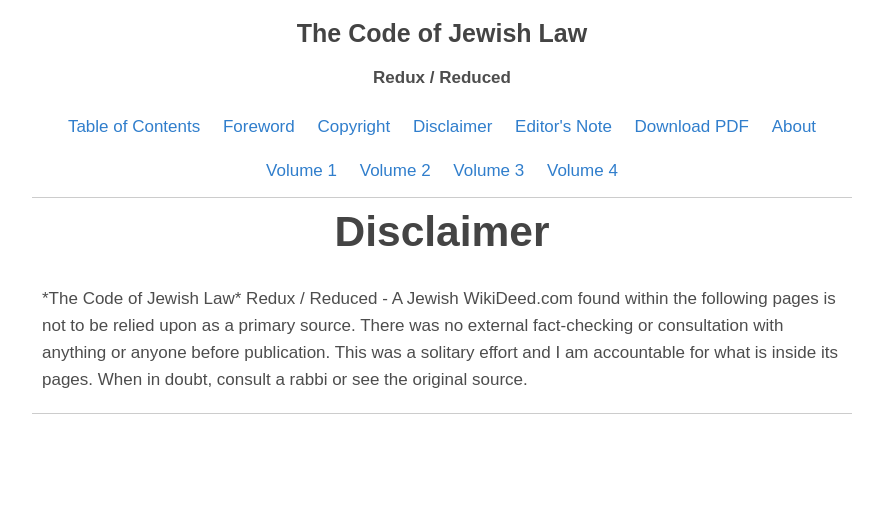
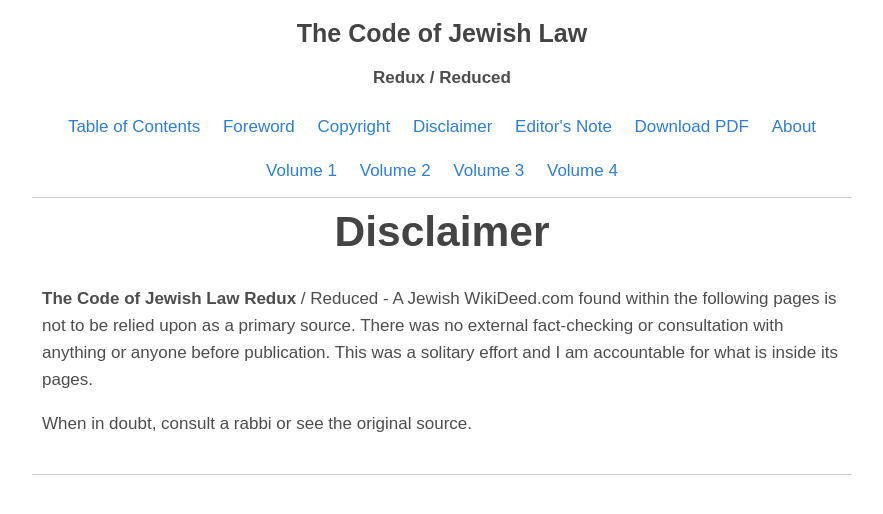
Before and after one commit to wikideed/wikideed.github.io, a Jekyll site: the page built from disclaimer.html, in a window 1280 px wide. Shown: the top 514 px of the page, without its empty margins (198-1081 px from the left). Built offline with Jekyll 4.4.1, drawn with Linux system fonts in a browser that asks for light colours.

```diff
--- a/disclaimer.html
+++ b/disclaimer.html
@@ -5,10 +5,10 @@ description: WikiDeed disclaimer.
 permalink: "/disclaimer/"
 ---
 
-*The Code of Jewish Law* Redux / Reduced - A Jewish WikiDeed.com found
+<p><b>The Code of Jewish Law Redux</b> / Reduced - A Jewish WikiDeed.com found
 within the following pages is not to be relied upon as a primary
 source. There was no external fact-checking or consultation with
 anything or anyone before publication. This was a solitary effort and
-I am accountable for what is inside its pages.
+I am accountable for what is inside its pages.</p>
 
-When in doubt, consult a rabbi or see the original source.
+<p>When in doubt, consult a rabbi or see the original source.</p>
```
Also changed, not shown: 1 other file.
